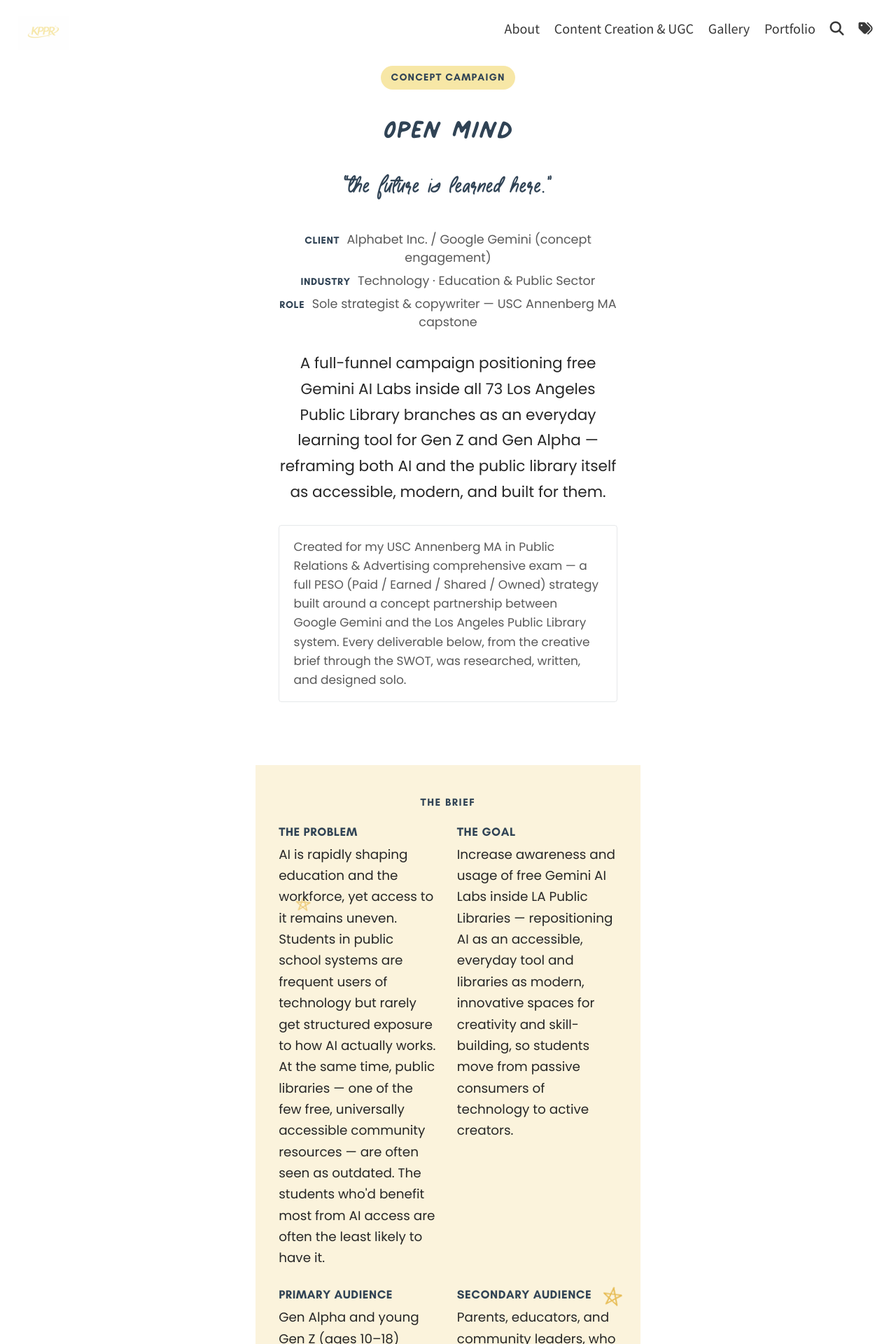
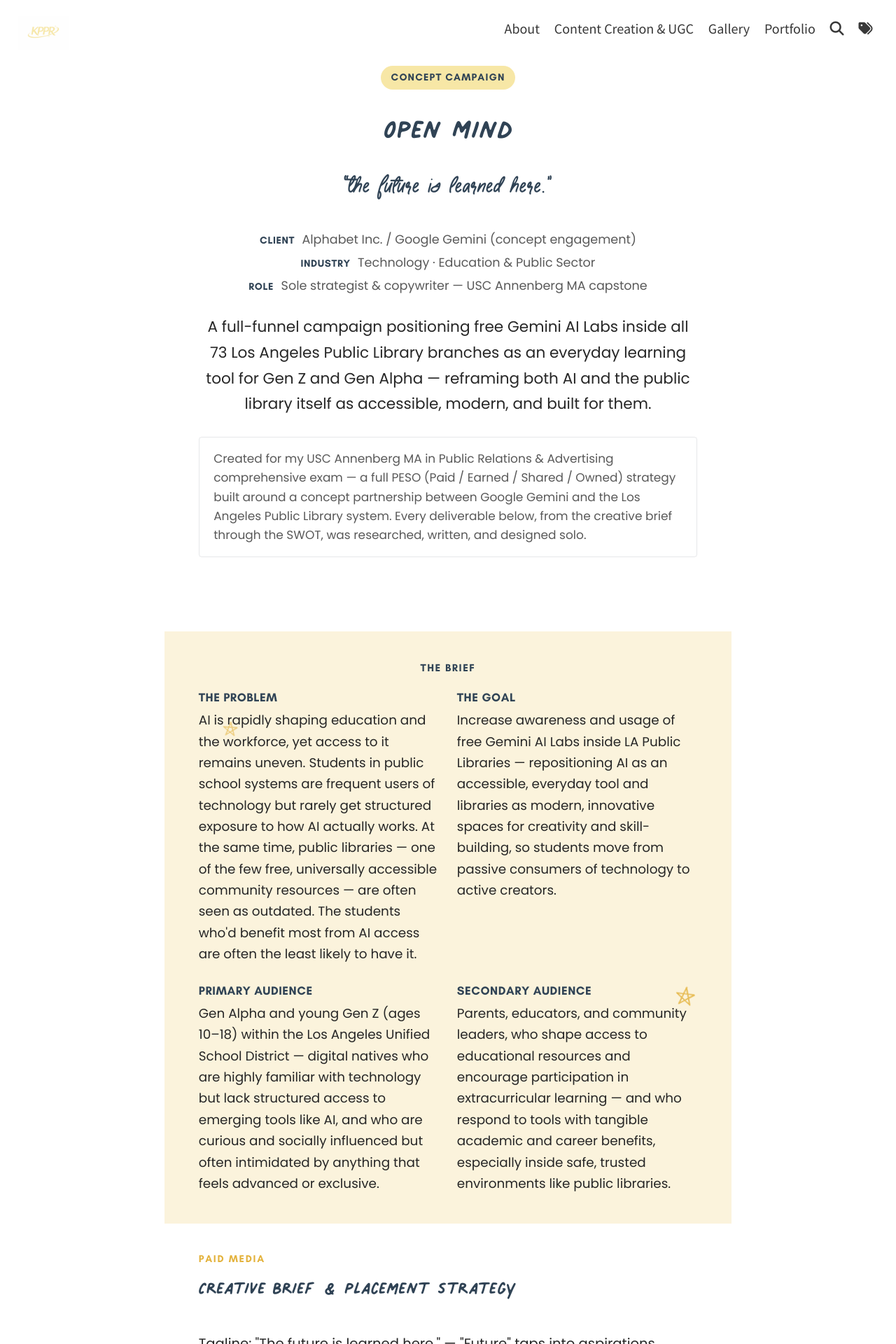
Before and after one commit to kipalacios/kipalacios.github.io, a Jekyll site: the page built from _portfolio/open-mind-campaign.md, in a window 1280 px wide. Shown: the top 1920 px of the page at 70% size. Built offline with Jekyll 4.4.1, drawn with Linux system fonts in a browser that asks for light colours; a script that is not in the unit is left out.

Commit message:
Widen the Open Mind case study content column (780px -> 1040px) to fill more of the page on desktop

```diff
--- a/_sass/_custom.scss
+++ b/_sass/_custom.scss
@@ -1469,7 +1469,7 @@ a.button.creator-bio__collab-cta {
      it, same fix as .about-hero. */
   float: none;
   width: 100%;
-  max-width: 780px;
+  max-width: 1040px;
   margin: 0 auto;
 }
 
@@ -1478,7 +1478,7 @@ a.button.creator-bio__collab-cta {
   text-align: center;
 
   &__inner {
-    max-width: 700px;
+    max-width: 860px;
     margin: 0 auto;
   }
 
@@ -1582,7 +1582,7 @@ a.button.creator-bio__collab-cta {
   &__inner {
     position: relative;
     z-index: 1;
-    max-width: 700px;
+    max-width: 860px;
     margin: 0 auto;
   }
 
@@ -1639,7 +1639,7 @@ a.button.creator-bio__collab-cta {
   }
 
   &__inner {
-    max-width: 700px;
+    max-width: 860px;
     margin: 0 auto;
   }
 
```
